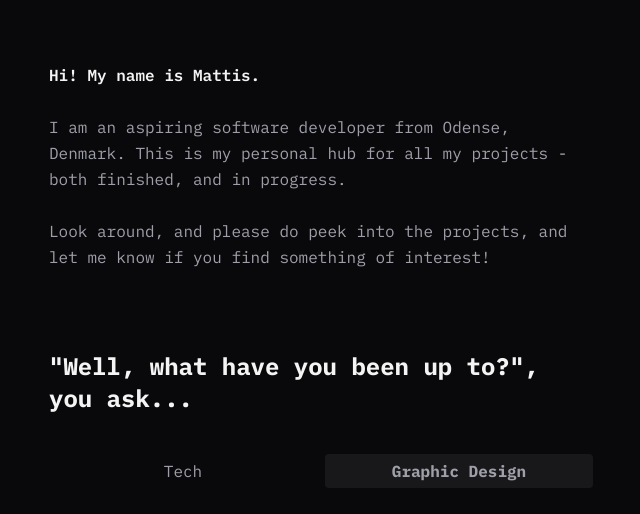
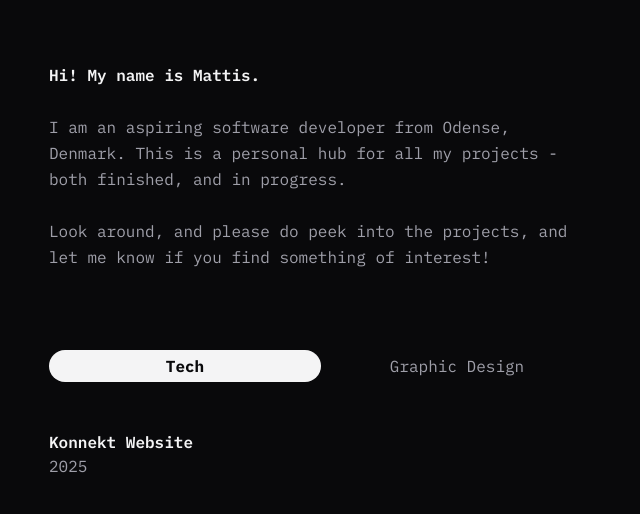
Before and after one commit to mattismoel/portfolio, a SvelteKit app: page / in a window 1280 px wide. Shown: the part 258-772 px from the top of the page, without its empty margins (319-959 px from the left). Built offline with nearby package versions, Linux system fonts and the light colour scheme; some icons are missing.

Commit message:
update tab selector implementation

```diff
--- /dev/null
+++ b/src/lib/components/TabSelector.svelte
@@ -0,0 +1,25 @@
+<script lang="ts">
+  type Props = {
+    tabs: string[];
+    selected: string;
+    onSelect: (tab: string) => void;
+  };
+
+  let { tabs, selected, onSelect }: Props = $props();
+
+  let selectedIdx = $derived(tabs.indexOf(selected));
+</script>
+
+<div class="isolate relative w-full flex mb-8">
+  <div
+    style:transform="translateX(calc({selectedIdx}*100%))"
+    class="-z-10 absolute w-1/2 h-full bg-heading rounded-full transition-[transform] ease-in-out duration-100"
+  ></div>
+  {#each tabs as tab}
+    <button
+      class:active={selected === tab}
+      class="w-full py-1 cursor-pointer [.active]:cursor-default not-[.active]:hover:text-heading not-[.active]:hover:underline [.active]:font-bold [.active]:text-zinc-950 transition-colors duration-300"
+      onclick={() => onSelect(tab)}>{tab}</button
+    >
+  {/each}
+</div>
--- a/src/routes/+page.svelte
+++ b/src/routes/+page.svelte
@@ -8,14 +8,19 @@
   } from "$lib/project";
   import TechProjectList from "$lib/components/TechProjectList.svelte";
   import GraphicProjectList from "$lib/components/GraphicProjectList.svelte";
+  import TabSelector from "$lib/components/TabSelector.svelte";
 
-  type TabType = "tech" | "graphic-design";
+  const tabNames = ["Tech", "Graphic Design"] as const;
+  type TabType = (typeof tabNames)[number];
 
-  let tabType = $state<TabType>("graphic-design");
-  const tabs = new Map<TabType, string>([
-    ["tech", "Tech"],
-    ["graphic-design", "Graphic Design"],
-  ]);
+  const tabs: TabType[] = ["Tech", "Graphic Design"];
+  let selectedTab = $state<TabType>("Tech");
+
+  const isValidTabName = (tabName: string): tabName is TabType => {
+    const validTab = tabNames.find((n) => n === tabName);
+    if (!validTab) return false;
+    return true;
+  };
 
   let techPs = $derived(sortProjectsByFinishDate(techProjects));
   let graphicPs = $derived(sortProjectsByFinishDate(graphicsProjects));
@@ -29,31 +34,28 @@
         Hi! My name is {info.firstName}.
       </span>
       <br /><br />
-      I am an aspiring software developer from Odense, Denmark. This is my personal
+      I am an aspiring software developer from Odense, Denmark. This is a personal
       hub for all my projects - both finished, and in progress.
       <br /><br />
       Look around, and please do peek into the projects, and let me know if you find
       something of interest!
     </p>
   </section>
-  <section class="flex-1 flex-col">
-    <h1 class="text-2xl mb-10 font-bold text-heading" id="projects">
-      "Well, what have you been up to?", you ask...
-    </h1>
+  <section class="flex flex-1 flex-col gap-4">
+    <!-- <h1 class="text-2xl mb-10 font-bold text-heading" id="projects"> -->
+    <!--   "Well, what have you been up to?", you ask... -->
+    <!-- </h1> -->
 
-    <div class="w-full flex gap-2 mb-8">
-      {#each tabs as [t, tabName]}
-        <button
-          class:active={tabType === t}
-          class="w-full py-1 rounded-sm border border-transparent bg-zinc-950 hover:border-zinc-900 [.active]:font-bold [.active]:bg-zinc-900 transition-colors"
-          onclick={() => (tabType = t)}>{tabName}</button
-        >
-      {/each}
-    </div>
+    <TabSelector
+      {tabs}
+      onSelect={(newTab) =>
+        (selectedTab = isValidTabName(newTab) ? newTab : "Design")}
+      selected={selectedTab}
+    />
 
-    {#if tabType === "tech"}
+    {#if selectedTab === "Tech"}
       <TechProjectList projects={techPs} />
-    {:else if tabType === "graphic-design"}
+    {:else if selectedTab === "Graphic Design"}
       <GraphicProjectList projects={graphicPs} />
     {/if}
   </section>
```
